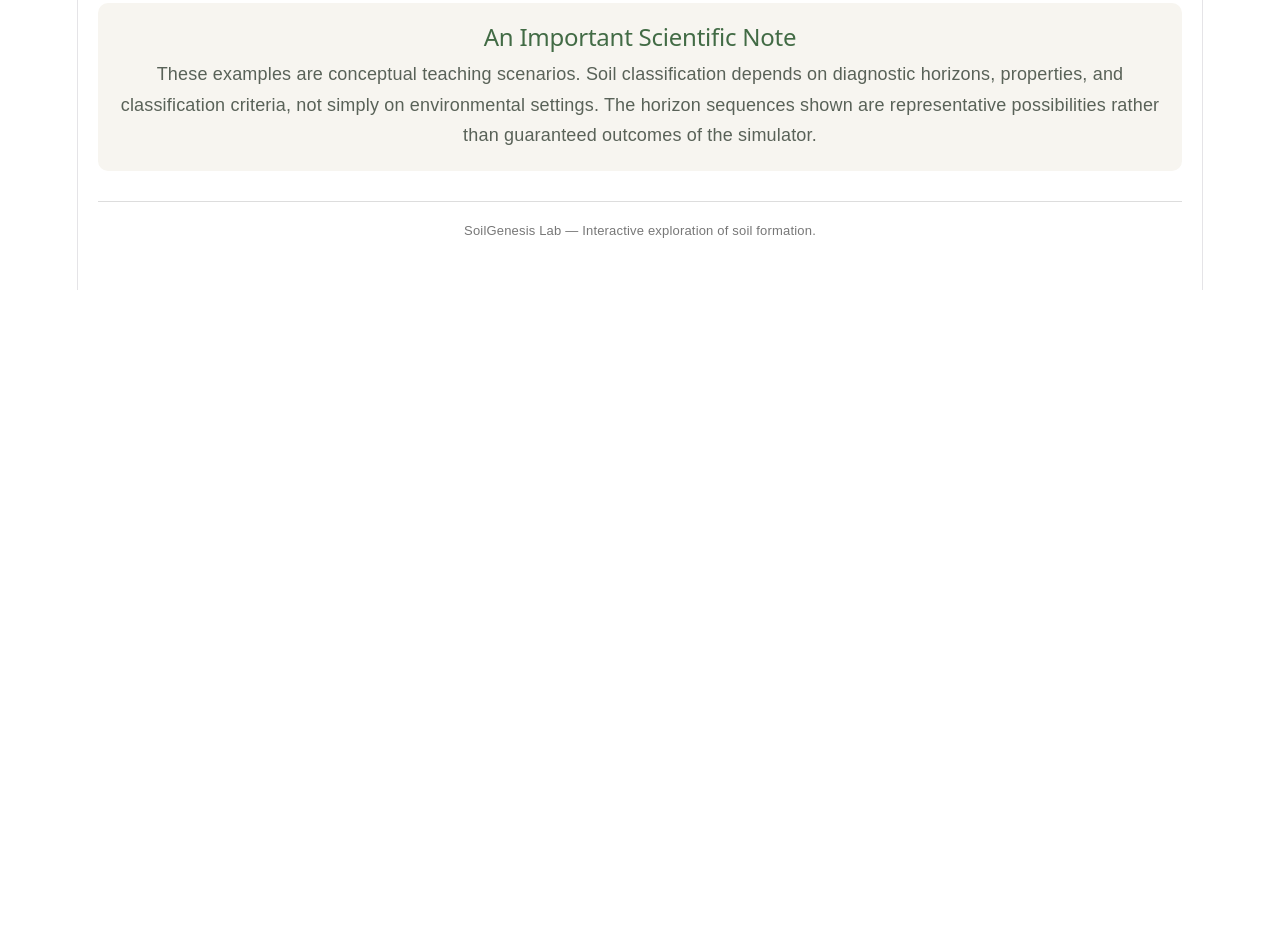
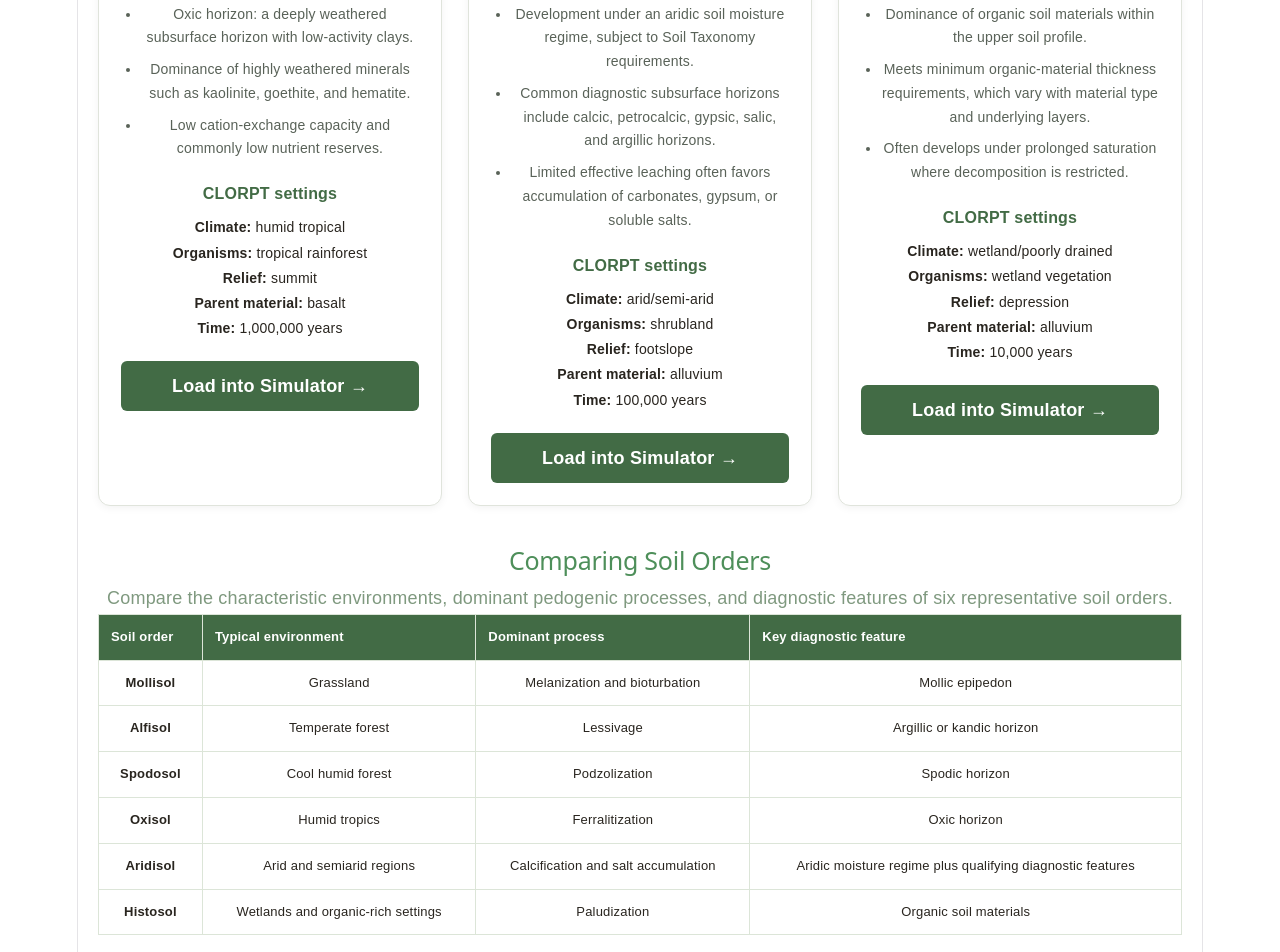
Before and after one commit to SuweiXu1995/soilgenesis-lab, a React (Vite) app: page /learn/soil-gallery in a window 1280 px wide. Shown: the part 2900-3852 px from the top of the page. Before the commit the page ends 3190 px from the top, so only its background shows below. Built offline with nearby package versions, Linux system fonts and the light colour scheme.

Commit message:
Add soil order diagnostic features and comparison table

```diff
--- a/src/pages/SoilGalleryPage.tsx
+++ b/src/pages/SoilGalleryPage.tsx
@@ -6,6 +6,7 @@ interface SoilExample {
   environment: string;
   description: string;
   processes: string[];
+  diagnosticFeatures: string[];
   horizons: string;
   illustrativeHorizons: {
     name: string;
@@ -29,6 +30,11 @@ const examples: SoilExample[] = [
     description:
       "Grassland ecosystems promote substantial root biomass and organic matter incorporation, favoring the development of a dark, organic-rich surface horizon.",
     processes: ["Melanization", "Bioturbation", "Base cycling"],
+    diagnosticFeatures: [
+    "Mollic epipedon: a thick, dark mineral surface horizon with substantial organic matter.",
+    "High base saturation (generally ≥50% under Soil Taxonomy criteria).",
+    "Typically associated with strong biological mixing and grassland productivity."
+    ],
     horizons: "A – AB – Bw – C",
     illustrativeHorizons: [
   {
@@ -70,6 +76,11 @@ const examples: SoilExample[] = [
     description:
       "Moderate to strong leaching and clay translocation can produce an argillic horizon beneath an eluvial or surface horizon.",
     processes: ["Lessivage", "Eluviation", "Clay illuviation"],
+    diagnosticFeatures: [
+    "Argillic or kandic horizon indicating subsurface clay accumulation, or another qualifying diagnostic horizon.",
+    "Base saturation of at least 35% at the specified depth under Soil Taxonomy criteria.",
+    "Often shows clay coatings (argillans) associated with lessivage."
+    ],
     horizons: "A – E – Bt – C",
     illustrativeHorizons: [
   {
@@ -112,6 +123,11 @@ const examples: SoilExample[] = [
     description:
       "Acidic forest litter and organic ligands promote the mobilization and downward translocation of organic matter and Al, with Fe also involved in many profiles.",
     processes: ["Podzolization", "Eluviation", "Spodic accumulation"],
+    diagnosticFeatures: [
+    "Spodic horizon with accumulation of illuvial organic matter and Al, with or without Fe.",
+    "Commonly associated with a bleached, eluviated E horizon above the spodic horizon.",
+    "Often develops under acidic forest litter in cool, humid environments."
+    ],
     horizons: "O – E – Bh/Bs – C",
     illustrativeHorizons: [
   {
@@ -160,6 +176,11 @@ const examples: SoilExample[] = [
     description:
       "Long-term warm, humid conditions favor intense mineral weathering, desilication, and residual accumulation of Fe and Al oxides.",
     processes: ["Ferralitization", "Desilication", "Oxide accumulation"],
+    diagnosticFeatures: [
+      "Oxic horizon: a deeply weathered subsurface horizon with low-activity clays.",
+      "Dominance of highly weathered minerals such as kaolinite, goethite, and hematite.",
+      "Low cation-exchange capacity and commonly low nutrient reserves."
+    ],
     horizons: "A – Bo – C",
     illustrativeHorizons: [
   {
@@ -195,6 +216,11 @@ const examples: SoilExample[] = [
     description:
       "Limited effective leaching and high evapotranspiration can promote secondary carbonate accumulation and other salt-related features.",
     processes: ["Calcification", "Salinization", "Limited leaching"],
+    diagnosticFeatures: [
+      "Development under an aridic soil moisture regime, subject to Soil Taxonomy requirements.",
+      "Common diagnostic subsurface horizons include calcic, petrocalcic, gypsic, salic, and argillic horizons.",
+      "Limited effective leaching often favors accumulation of carbonates, gypsum, or soluble salts."
+    ],
     horizons: "A – Bk – C",
     illustrativeHorizons: [
   {
@@ -231,6 +257,11 @@ const examples: SoilExample[] = [
     description:
       "Persistent saturation slows aerobic decomposition and allows organic soil materials to accumulate over time.",
     processes: ["Paludization", "Organic matter accumulation", "Gleying"],
+    diagnosticFeatures: [
+      "Dominance of organic soil materials within the upper soil profile.",
+      "Meets minimum organic-material thickness requirements, which vary with material type and underlying layers.",
+      "Often develops under prolonged saturation where decomposition is restricted."
+    ],
     horizons: "Oa – Oe – Oi – C",
     illustrativeHorizons: [
   {
@@ -456,6 +487,23 @@ export default function SoilGalleryPage() {
                 ))}
               </ul>
 
+            <h3 style={sectionHeadingStyle}>Diagnostic features</h3>
+
+            <ul
+              style={{
+                paddingLeft: "20px",
+                lineHeight: 1.7,
+                fontSize: "14px",
+                color: "#596258"
+              }}
+            >
+              {example.diagnosticFeatures.map((feature) => (
+                <li key={feature} style={{ marginBottom: "8px" }}>
+                  {feature}
+                </li>
+             ))}
+            </ul>
+
               <h3 style={sectionHeadingStyle}>CLORPT settings</h3>
               <p style={{ fontSize: "14px", lineHeight: 1.8 }}>
                 <strong>Climate:</strong> {example.climate}<br />
@@ -485,6 +533,85 @@ export default function SoilGalleryPage() {
           </article>
         ))}
       </section>
+
+<section
+  style={{
+    marginTop: "40px",
+    marginBottom: "30px",
+    overflowX: "auto"
+  }}
+>
+  <h2 style={{ color: "#4e8f5a", fontSize: "25px" }}>
+    Comparing Soil Orders
+  </h2>
+
+  <p style={{ color: "#7f997f", lineHeight: 1.7 }}>
+    Compare the characteristic environments, dominant pedogenic
+    processes, and diagnostic features of six representative soil orders.
+  </p>
+
+  <table
+    style={{
+      width: "100%",
+      minWidth: "850px",
+      borderCollapse: "collapse",
+      fontSize: "13px",
+      lineHeight: 1.6,
+      background: "#FFFFFF"
+    }}
+  >
+    <thead>
+      <tr style={{ background: "#426B45", color: "#FFFFFF" }}>
+        {["Soil order", "Typical environment", "Dominant process", "Key diagnostic feature"].map(
+          (heading) => (
+            <th
+              key={heading}
+              style={{
+                padding: "12px",
+                textAlign: "left",
+                border: "1px solid #DCE5D8"
+              }}
+            >
+              {heading}
+            </th>
+          )
+        )}
+      </tr>
+    </thead>
+
+    <tbody>
+      {[
+        ["Mollisol", "Grassland", "Melanization and bioturbation", "Mollic epipedon"],
+        ["Alfisol", "Temperate forest", "Lessivage", "Argillic or kandic horizon"],
+        ["Spodosol", "Cool humid forest", "Podzolization", "Spodic horizon"],
+        ["Oxisol", "Humid tropics", "Ferralitization", "Oxic horizon"],
+        ["Aridisol", "Arid and semiarid regions", "Calcification and salt accumulation", "Aridic moisture regime plus qualifying diagnostic features"],
+        ["Histosol", "Wetlands and organic-rich settings", "Paludization", "Organic soil materials"]
+      ].map((row) => (
+        <tr key={row[0]}>
+          {row.map((cell, index) => (
+            <td
+              key={index}
+              style={{
+                padding: "12px",
+                border: "1px solid #DCE5D8",
+                verticalAlign: "top",
+                fontWeight: index === 0 ? "bold" : "normal"
+              }}
+            >
+              {cell}
+            </td>
+          ))}
+        </tr>
+      ))}
+    </tbody>
+  </table>
+
+  <p style={{ fontSize: "12px", color: "#777", marginTop: "10px" }}>
+    Simplified educational comparison. Formal classification requires
+    applying the complete USDA Soil Taxonomy criteria.
+  </p>
+</section>
 
       <section
         style={{
```
